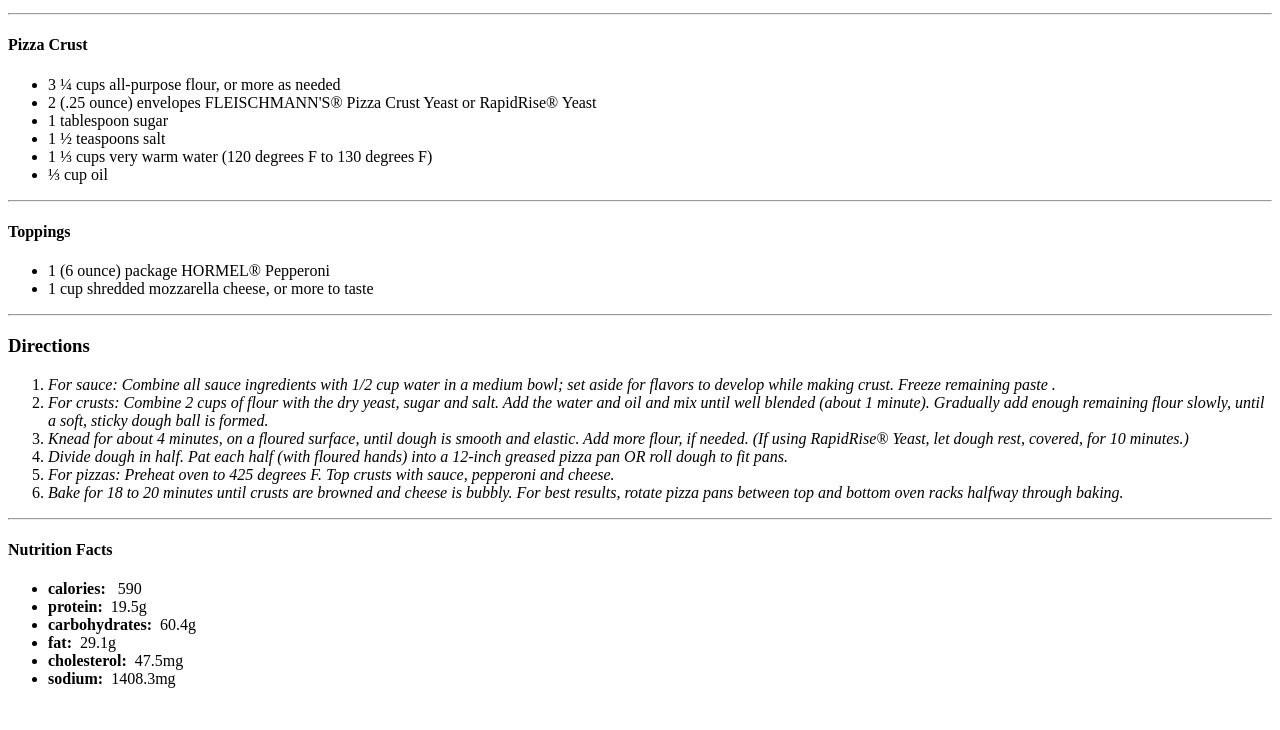
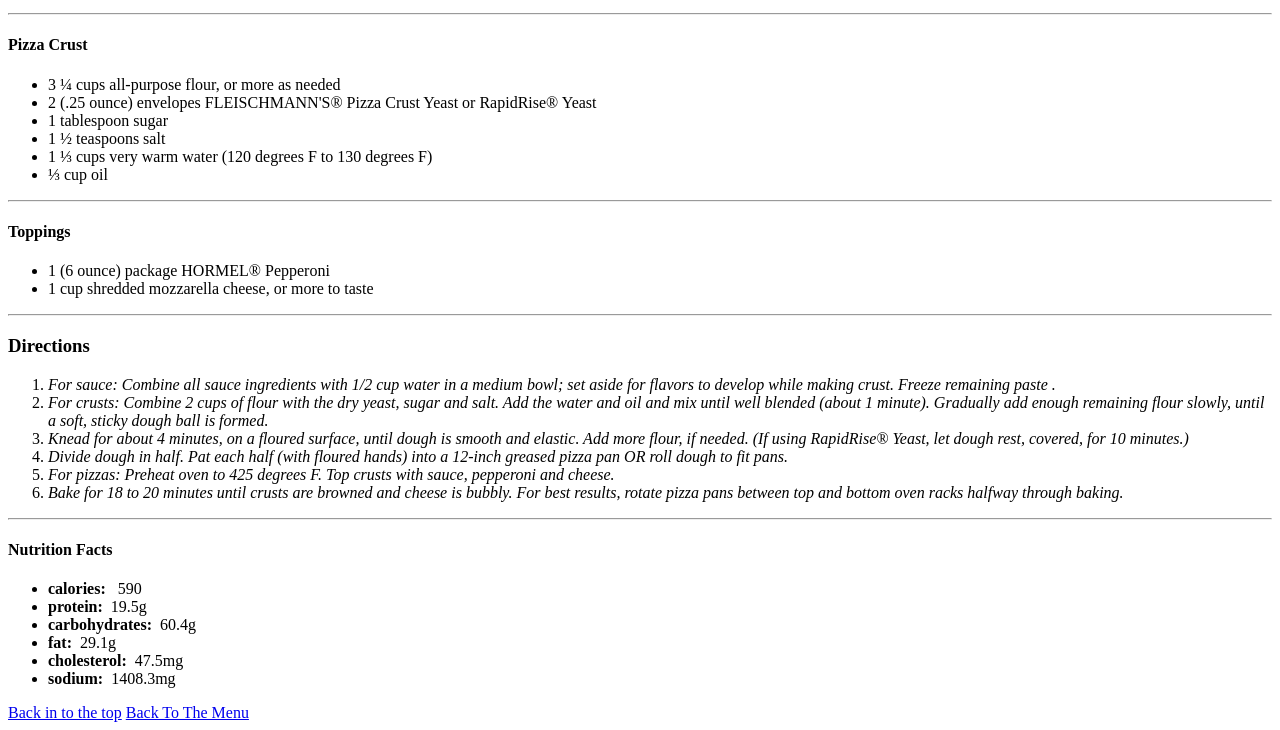
Before and after one commit to LamineDjenaihi/odin-recipes, a plain HTML site: page recipes/pizza.html in a window 1280 px wide. Shown: the part 1004-1734 px from the top of the page. Before the commit the page ends 1708 px from the top, so only its background shows below. Drawn offline with Linux system fonts and the light colour scheme.

Commit message:
Add 2 links Back to the top && menu

```diff
--- a/recipes/pizza.html
+++ b/recipes/pizza.html
@@ -84,6 +84,8 @@
         <li><b>fat: </b>&nbsp;29.1g</li>
         <li><b>cholesterol: </b>&nbsp;47.5mg</li>
         <li><b>sodium: </b>&nbsp;1408.3mg</li>
-      </ul>
+    </ul>
+    <a href="#">Back in to the top</a>
+    <a href="../odin-recipes/index.html">Back To The Menu</a>
 </body>
 </html>
```
Also changed, not shown: recipes/lasagna.html (+2 -1 lines).
